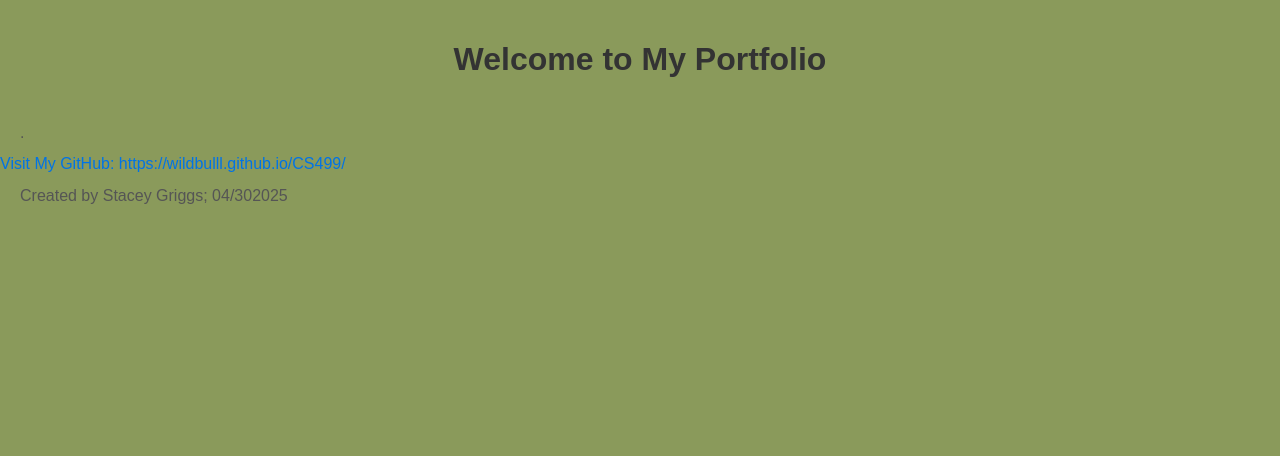
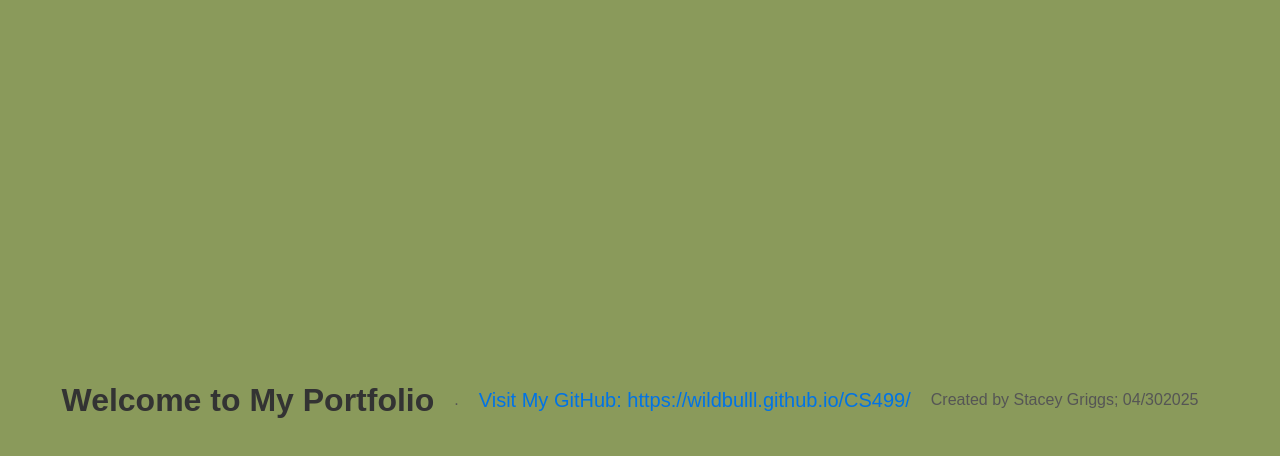
Before and after one commit to wildbulll/CS499, a plain HTML site: page index.html in a window 1280 px wide. Drawn offline with Linux system fonts and the light colour scheme.

Commit message:
Update index.html

```diff
--- a/index.html
+++ b/index.html
@@ -8,7 +8,7 @@
     <link rel="stylesheet" href="styles.css">
 </head>
 <body>
-    <div>
+    <div class="center">
     <h1>Welcome to My Portfolio</h1>
     <p>.</p>
     <a href="https://github.com/wildbulll">Visit My GitHub: https://wildbulll.github.io/CS499/</a>
```
